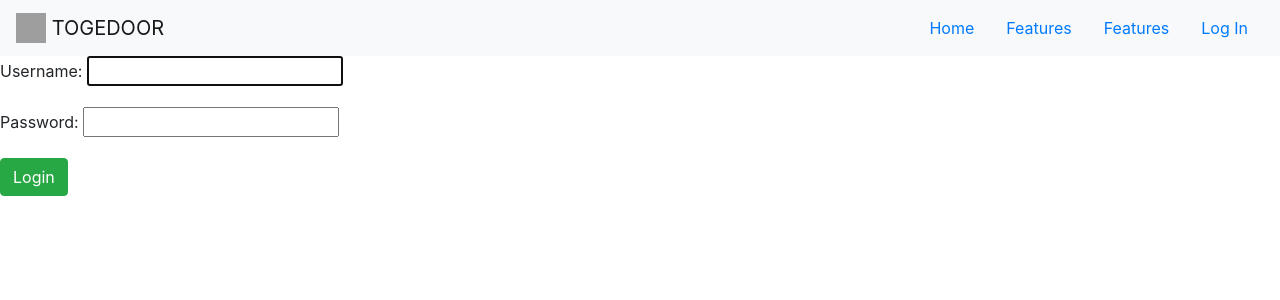
After one commit to Yonibrese/tdoor_dummy, a Django app: page /accounts/login/ in a window 1280 px wide. The commit adds this page. Shown: the top 300 px of the page. Run offline with Django 3.2, Linux system fonts and the light colour scheme; some libraries are stand-ins or nearby versions; grey boxes are pictures that could not be loaded.

Commit message:
login and logout

```diff
--- a/templates/base.html
+++ b/templates/base.html
@@ -3,9 +3,31 @@
 <html lang="en">
 <head>
     <title>{% block title %}title{% endblock %}</title>
+    <link rel="stylesheet" href="https://maxcdn.bootstrapcdn.com/bootstrap/4.0.0/css/bootstrap.min.css" integrity="sha384-Gn5384xqQ1aoWXA+058RXPxPg6fy4IWvTNh0E263XmFcJlSAwiGgFAW/dAiS6JXm" crossorigin="anonymous">
 </head>
 <body>
+    <div id="navbar">
+        <nav class="navbar navbar-light bg-light">
+            <a class="navbar-brand" href="#">
+                <img src="..." width="30" height="30" class="d-inline-block align-top" alt="">
+                TOGEDOOR
+            </a>
+            <nav class="nav justify-content-end">
+                {% if user.is_authenticated %}
+                <a class="nav-item nav-link" href="{% url 'logout' %}">Log Out</a>
+                {% else %}
+                <a class="nav-item nav-link" href="{% url 'home' %}">Home</a>
+                <a class="nav-item nav-link" href="#">Features</a>
+                <a class="nav-item nav-link" href="#">Features</a>
+                <a class="nav-item nav-link" href="{%url 'login'%}">Log In</a>
+                {% endif %}
+            </nav>
+        </nav>
+    </div>
     {% block content %}
     {% endblock %}
+    <script src="https://code.jquery.com/jquery-3.2.1.slim.min.js" integrity="sha384-KJ3o2DKtIkvYIK3UENzmM7KCkRr/rE9/Qpg6aAZGJwFDMVNA/GpGFF93hXpG5KkN" crossorigin="anonymous"></script>
+    <script src="https://cdnjs.cloudflare.com/ajax/libs/popper.js/1.12.9/umd/popper.min.js" integrity="sha384-ApNbgh9B+Y1QKtv3Rn7W3mgPxhU9K/ScQsAP7hUibX39j7fakFPskvXusvfa0b4Q" crossorigin="anonymous"></script>
+    <script src="https://maxcdn.bootstrapcdn.com/bootstrap/4.0.0/js/bootstrap.min.js" integrity="sha384-JZR6Spejh4U02d8jOt6vLEHfe/JQGiRRSQQxSfFWpi1MquVdAyjUar5+76PVCmYl" crossorigin="anonymous"></script>
 </body>
 </html>
--- /dev/null
+++ b/templates/registration/login.html
@@ -0,0 +1,13 @@
+{% extends 'base.html' %}
+
+{% block tilte %}login{% endblock %}
+
+{% block content %}
+<div id="login">
+    <form method="POST">
+        {% csrf_token %}
+        {{ form.as_p }}
+        <input type="submit" class="btn btn-success" value="Login" >
+    </form>
+</div>
+{% endblock %}
--- a/togedoor_d/settings.py
+++ b/togedoor_d/settings.py
@@ -125,3 +125,6 @@ STATICFILES_DIRS = [os.path.join(BASE_DIR, 'static')]
 
 MEDIA_URL = '/media/'
 MEDIA_ROOT = os.path.join(BASE_DIR, 'media')
+
+LOGIN_REDIRECT_URL = '/'
+LOGOUT_REDIRECT_URL = '/'
--- a/togedoor_d/urls.py
+++ b/togedoor_d/urls.py
@@ -21,5 +21,6 @@ from django.conf.urls.static import static
 
 urlpatterns = [
     path('admin/', admin.site.urls),
+    path('accounts/',include('django.contrib.auth.urls')),
     path('', TemplateView.as_view(template_name='home.html'), name='home')
 ]+static(settings.MEDIA_URL, document_root=settings.MEDIA_ROOT)
```
Lines whose indentation alone changed are shown as unchanged.
